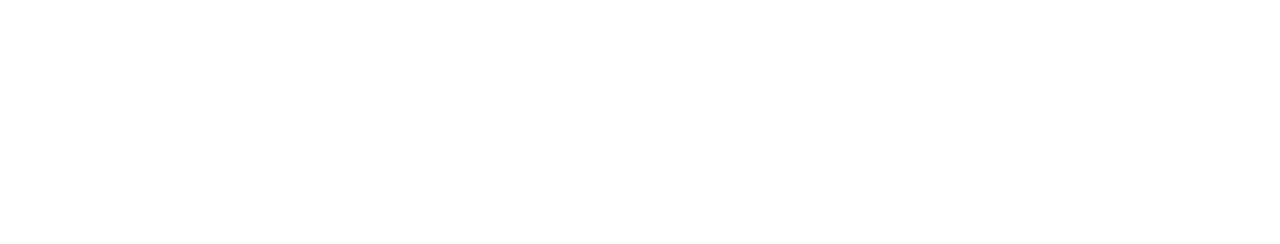
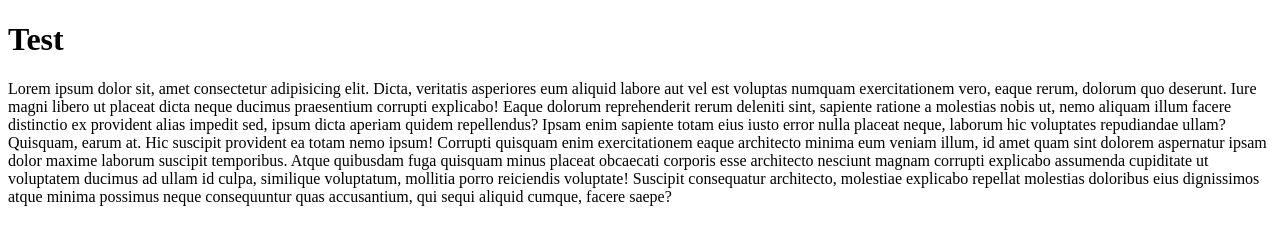
Before and after one commit to JohnsonHarleyR/web-design-demo1, a plain HTML site: page index.html in a window 1280 px wide. Drawn offline with Linux system fonts and the light colour scheme.

Commit message:
Added style css page and basic heading and text.

```diff
--- a/index.html
+++ b/index.html
@@ -4,11 +4,23 @@
 <head>
     <meta charset="UTF-8">
     <meta name="viewport" content="width=device-width, initial-scale=1.0">
-    <title>Document</title>
+    <title>Web Design Demo 1</title>
 </head>
 
 <body>
-
+    <h1>Test</h1>
+    <p>Lorem ipsum dolor sit, amet consectetur adipisicing elit. Dicta, veritatis asperiores eum aliquid labore aut vel
+        est voluptas numquam exercitationem vero, eaque rerum, dolorum quo deserunt. Iure magni libero ut placeat dicta
+        neque ducimus praesentium corrupti explicabo! Eaque dolorum reprehenderit rerum deleniti sint, sapiente ratione
+        a molestias nobis ut, nemo aliquam illum facere distinctio ex provident alias impedit sed, ipsum dicta aperiam
+        quidem repellendus? Ipsam enim sapiente totam eius iusto error nulla placeat neque, laborum hic voluptates
+        repudiandae ullam? Quisquam, earum at. Hic suscipit provident ea totam nemo ipsum! Corrupti quisquam enim
+        exercitationem eaque architecto minima eum veniam illum, id amet quam sint dolorem aspernatur ipsam dolor maxime
+        laborum suscipit temporibus. Atque quibusdam fuga quisquam minus placeat obcaecati corporis esse architecto
+        nesciunt magnam corrupti explicabo assumenda cupiditate ut voluptatem ducimus ad ullam id culpa, similique
+        voluptatum, mollitia porro reiciendis voluptate! Suscipit consequatur architecto, molestiae explicabo repellat
+        molestias doloribus eius dignissimos atque minima possimus neque consequuntur quas accusantium, qui sequi
+        aliquid cumque, facere saepe?</p>
 </body>
 
 </html>
```
Also changed, not shown: style.css (added).
